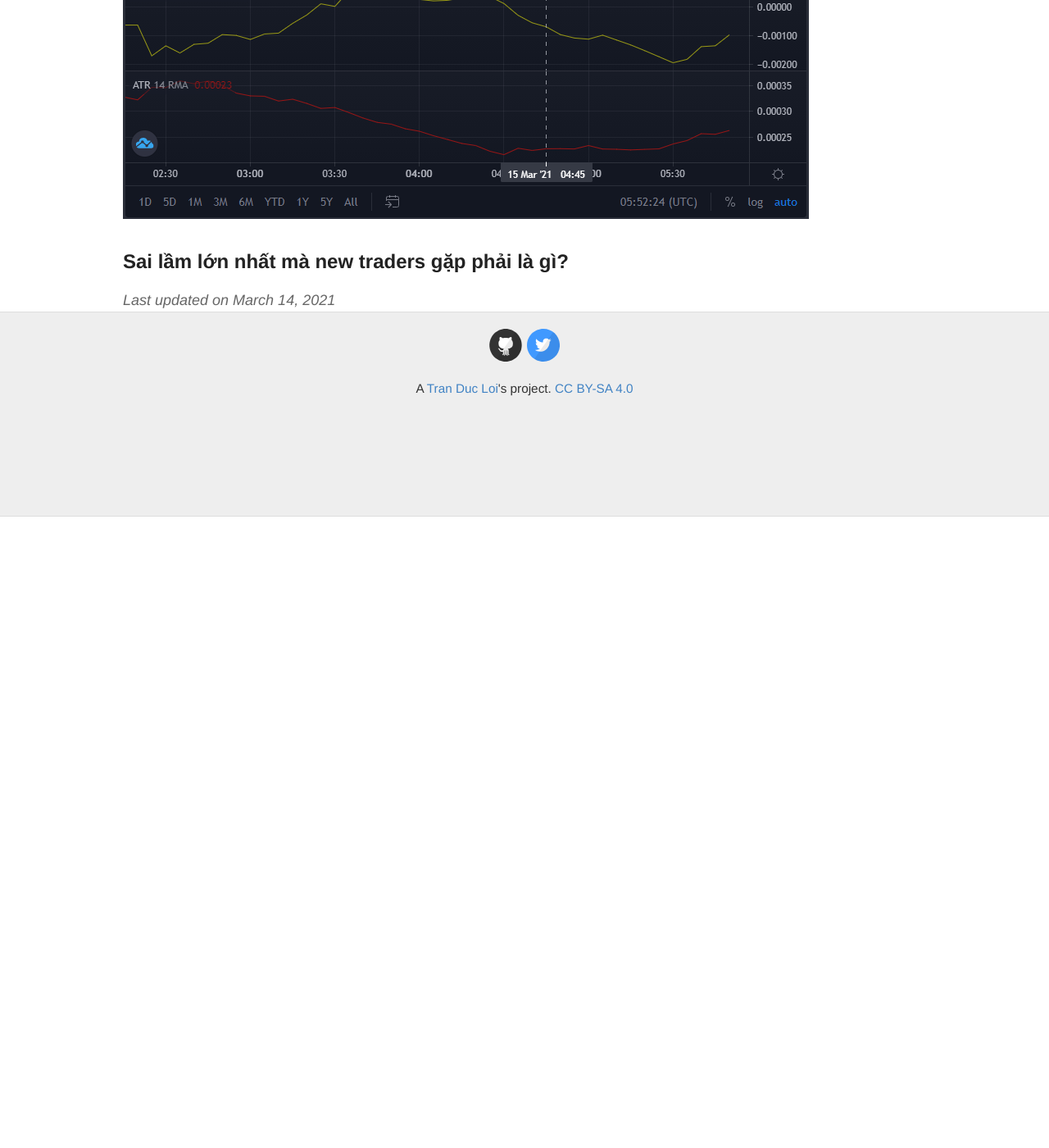
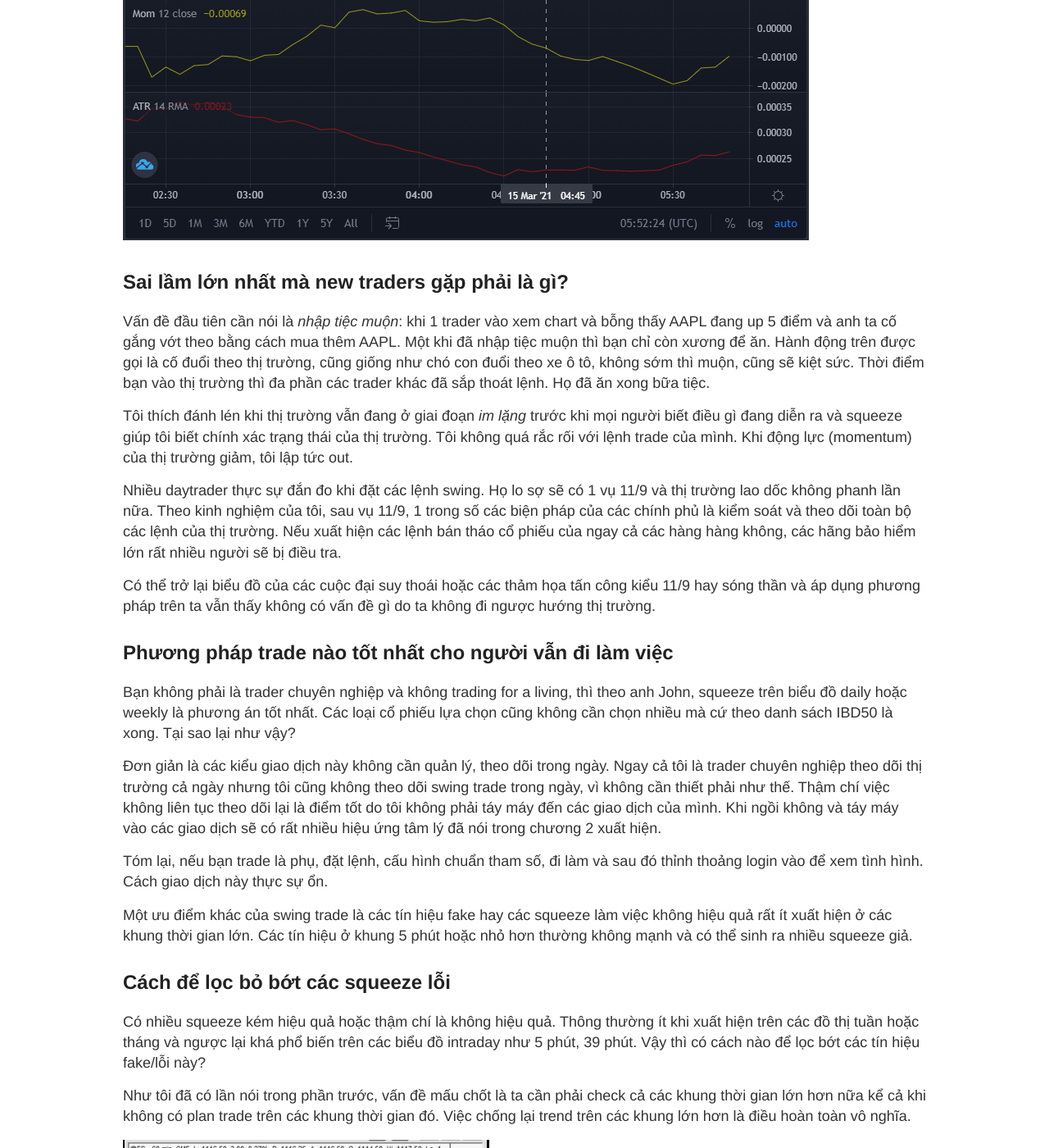
Before and after one commit to loitd/loitd.github.io, a Jekyll site: the page built from _posts/2021-03-14-squeeze-trading.md, in a window 1280 px wide and 1400 px high, scrolled down 4629 px. Shown: the whole window at 82% size. Built offline with Jekyll 4.4.1, drawn with Linux system fonts in a browser that asks for light colours; before the commit the page ends 5259 px from its top, so only the background shows below that; some of the changed text lies outside the part shown.

Commit message:
updated-by-loitd

```diff
--- a/_posts/2021-03-14-squeeze-trading.md
+++ b/_posts/2021-03-14-squeeze-trading.md
@@ -55,7 +55,7 @@ Nói đến các setups có nghĩa là mong chờ có nhiều hơn 1 setup.
 ### Setup 1
 ![squeeze-setup-01]({{ site.baseurl }}/images/20210315/squeeze-setup-01.png)
 - Thiết lập biểu đồ 24h để các tín hiện qua đêm cũng được đưa vào. Đối với intraday, cài biểu đồ 5 phút. Biểu đồ 1 phút và 2 phút sẽ tốt cho scalping tuy nhiên tín hiệu không được mạnh như 5 phút.
-- Sử dụng các chỉ báo KC 20 1.5, BB 20 2.0, Momentum 12 close, Squeeze của LazyBear theo cấu hình mặc định.
+- Sử dụng các chỉ báo KC 20 1.5, BB 20 2.0, Momentum 12 close hoặc chỉ 1 indi Squeeze đã được tổng hợp 3 công cụ trên của LazyBear theo cấu hình mặc định.
 - Chỉ báo mũi tên màu đen gọi là heads-up là chỉ bảo cho biết BB đang nằm trong KC và thị trường đang sideway.
 - Chỉ báo tương tự nhưng màu xám xuất hiện ngay sau 1 series của màu đen là 1 chỉ báo cho biết BB đang nằm ngoài KC.
 - Khi mũi tên xám đầu tiên xuất hiện, nếu **histogram** > 0 => go long và ngược lại nếu **histogram** < 0 tôi sẽ go short. Cho dù không phổ biến lắm nhưng vẫn có trường hợp khi xuất hiện gray thì momentum vẫn ở dưới 0 (dù có tăng dần), tín hiệu này cũng cấu thành được 1 lệnh long.
@@ -74,7 +74,7 @@ Nói đến các setups có nghĩa là mong chờ có nhiều hơn 1 setup.
         - US: 7 ticks
         - Gold: 1.50
         - Stocks: 50 cents
-- Đối với swingtrader và position traders, sử dụng biểu đồ daily khung thời gian lớn, vẫn sử dụng ATR14 trên chart daily. Đối với khung thời gian này range biến đổi có thể thay đổi rất mạng, tăng hoặc giảm, do đó không có lý do gì để có thể thực hiện catch 1 bigger move chỉ với 2 points stop như với intraday được (nếu làm được ai cũng làm). Sau đây là các stop tôi dùng với swing:
+- Đối với swingtrader và position traders, sử dụng biểu đồ daily khung thời gian lớn, vẫn sử dụng ATR14 trên chart daily. Đối với khung thời gian này range biến đổi có thể thay đổi rất mạnh, tăng hoặc giảm, do đó không có lý do gì để có thể thực hiện catch 1 bigger move chỉ với 2 points stop như với intraday được (nếu làm được ai cũng làm). Sau đây là các stop tôi dùng với swing:
     - YM: 150 points
     - ES: 15 points
     - NQ: 25 points
@@ -91,3 +91,30 @@ Vẫn ví dụ trên, sau đây sẽ có thêm chỉ báo ATR
 ![squeeze-setup-01-with-atr]({{ site.baseurl }}/images/20210315/squeeze-setup-01-1.png)
 
 ## Sai lầm lớn nhất mà new traders gặp phải là gì?
+Vấn đề đầu tiên cần nói là *nhập tiệc muộn*: khi 1 trader vào xem chart và bỗng thấy AAPL đang up 5 điểm và anh ta cố gắng vớt theo bằng cách mua thêm AAPL. Một khi đã nhập tiệc muộn thì bạn chỉ còn xương để ăn. Hành động trên được gọi là cố đuổi theo thị trường, cũng giống như chó con đuổi theo xe ô tô, không sớm thì muộn, cũng sẽ kiệt sức. Thời điểm bạn vào thị trường thì đa phần các trader khác đã sắp thoát lệnh. Họ đã ăn xong bữa tiệc.
+
+Tôi thích đánh lén khi thị trường vẫn đang ở giai đoạn *im lặng* trước khi mọi người biết điều gì đang diễn ra và squeeze giúp tôi biết chính xác trạng thái của thị trường. Tôi không quá rắc rối với lệnh trade của mình. Khi động lực (momentum) của thị trường giảm, tôi lập tức out.
+
+Nhiều daytrader thực sự đắn đo khi đặt các lệnh swing. Họ lo sợ sẽ có 1 vụ 11/9 và thị trường lao dốc không phanh lần nữa. Theo kinh nghiệm của tôi, sau vụ 11/9, 1 trong số các biện pháp của các chính phủ là kiểm soát và theo dõi toàn bộ các lệnh của thị trường. Nếu xuất hiện các lệnh bán tháo cổ phiếu của ngay cả các hàng hàng không, các hãng bảo hiểm lớn rất nhiều người sẽ bị điều tra.
+
+Có thể trở lại biểu đồ của các cuộc đại suy thoái hoặc các thảm họa tấn công kiểu 11/9 hay sóng thần và áp dụng phương pháp trên ta vẫn thấy không có vấn đề gì do ta không đi ngược hướng thị trường.
+
+## Phương pháp trade nào tốt nhất cho người vẫn đi làm việc
+Bạn không phải là trader chuyên nghiệp và không trading for a living, thì theo anh John, squeeze trên biểu đồ daily hoặc weekly là phương án tốt nhất. Các loại cổ phiếu lựa chọn cũng không cần chọn nhiều mà cứ theo danh sách IBD50 là xong. Tại sao lại như vậy?
+
+Đơn giản là các kiểu giao dịch này không cần quản lý, theo dõi trong ngày. Ngay cả tôi là trader chuyên nghiệp theo dõi thị trường cả ngày nhưng tôi cũng không theo dõi swing trade trong ngày, vì không cần thiết phải như thế. Thậm chí việc không liên tục theo dõi lại là điểm tốt do tôi không phải táy máy đến các giao dịch của mình. Khi ngồi không và táy máy vào các giao dịch sẽ có rất nhiều hiệu ứng tâm lý đã nói trong chương 2 xuất hiện.
+
+Tóm lại, nếu bạn trade là phụ, đặt lệnh, cấu hình chuẩn tham số, đi làm và sau đó thỉnh thoảng login vào để xem tình hình. Cách giao dịch này thực sự ổn.
+
+Một ưu điểm khác của swing trade là các tín hiệu fake hay các squeeze làm việc không hiệu quả rất ít xuất hiện ở các khung thời gian lớn. Các tín hiệu ở khung 5 phút hoặc nhỏ hơn thường không mạnh và có thể sinh ra nhiều squeeze giả.
+
+## Cách để lọc bỏ bớt các squeeze lỗi
+Có nhiều squeeze kém hiệu quả hoặc thậm chí là không hiệu quả. Thông thường ít khi xuất hiện trên các đồ thị tuần hoặc tháng và ngược lại khá phổ biến trên các biểu đồ intraday như 5 phút, 39 phút. Vậy thì có cách nào để lọc bớt các tín hiệu fake/lỗi này?
+
+Như tôi đã có lần nói trong phần trước, vấn đề mấu chốt là ta cần phải check cả các khung thời gian lớn hơn nữa kể cả khi không có plan trade trên các khung thời gian đó. Việc chống lại trend trên các khung lớn hơn là điều hoàn toàn vô nghĩa.
+
+![squeeze-setup-02]({{ site.baseurl }}/images/20210315/squeeze-setup-01-2.png)
+
+Giả sử tại khung hourly chỉ số S&P đang giảm tuy nhiên tại week chart, chỉ số này lại đang tăng và tại khung hourly xuất hiện các chỉ dấu cho việc short tại squeeze. Như trong phần trên đã bàn, hãy bỏ qua các tín hiệu này và chỉ chấp nhận các tín hiệu có cùng trend với khung weekly. Như hình trên là bỏ tín hiệu 1, nhận tín hiệu 2 và 3.
+
+## RTM - Reverting back to the mean
```
Also changed, not shown: images/20210315/squeeze-setup-01-2.png (added).
